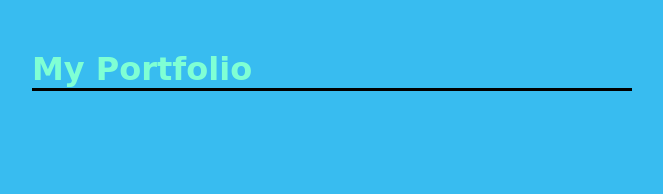
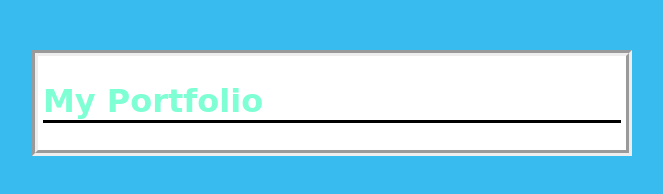
Before and after one commit to CoolGuyMorin/general, a plain HTML site: page index.html in a window 1280 px wide. Shown: the whole page, without its empty margins (308-971 px from the left). Drawn offline with Linux system fonts and the light colour scheme.

Commit message:
Update index.html

```diff
--- a/index.html
+++ b/index.html
@@ -4,9 +4,11 @@
 </head>
 
 <body>
-
-<h1>My Portfolio</h1>
+<div class="div">
+  <h1>My Portfolio</h1>
 
 
 
+
+</div>
 </body>
```
